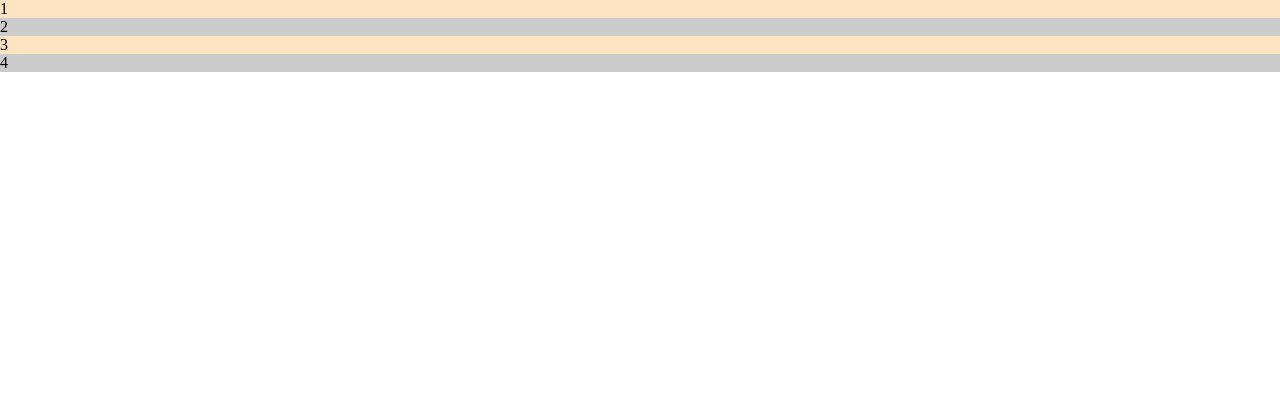
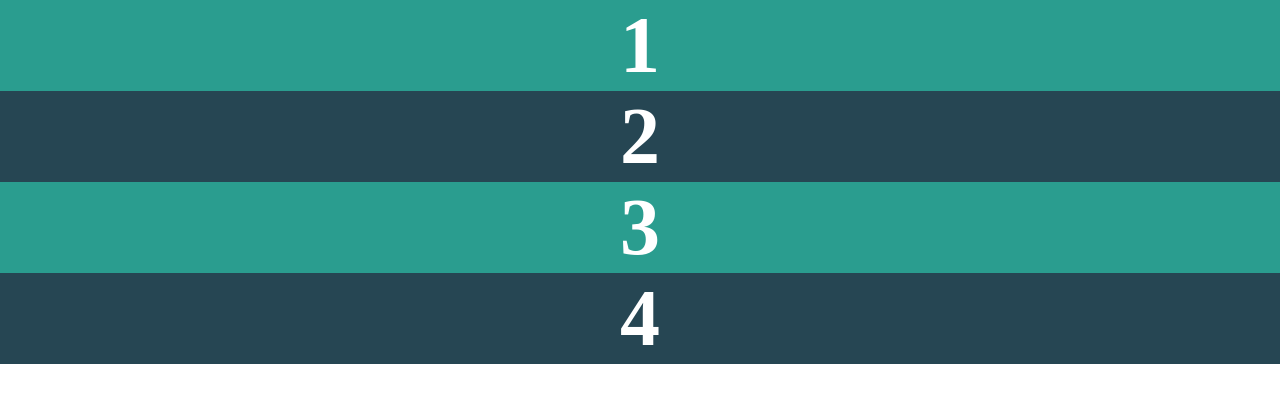
Before and after one commit to tflins/t-full-page, a website with bundled scripts: page public/index.html in a window 1280 px wide. Built offline with nearby package versions, Linux system fonts and the light colour scheme; files whose address does not match are found by name.

Commit message:
fix: 样式修改

```diff
--- a/public/index.html
+++ b/public/index.html
@@ -10,10 +10,21 @@
       width: 100%;
     }
     .page:nth-child(odd) {
-      background-color: bisque;
+      background-color: #2a9d8f;
     }
     .page:nth-child(even) {
-      background-color: #ccc;
+      background-color: #264653;
+    }
+
+    .page .content {
+      color: #fff;
+      height: 100%;
+      width: 100%;
+      font-size: 80px;
+      font-weight: bold;
+      display: flex;
+      justify-content: center;
+      align-items: center;
     }
   </style>
   <link rel="stylesheet" href="../lib/bundle.umd.css">
--- a/src/style/base.scss
+++ b/src/style/base.scss
@@ -26,7 +26,7 @@ html, body {
       &-item {
         width: 15px;
         height: 15px;
-        background-color: #000;
+        background-color: #fff;
         border-radius: 50%;
         cursor: pointer;
 
@@ -35,7 +35,7 @@ html, body {
         }
 
         &.active {
-          background-color: #fff;
+          background-color: #000;
         }
       }
     }
```
